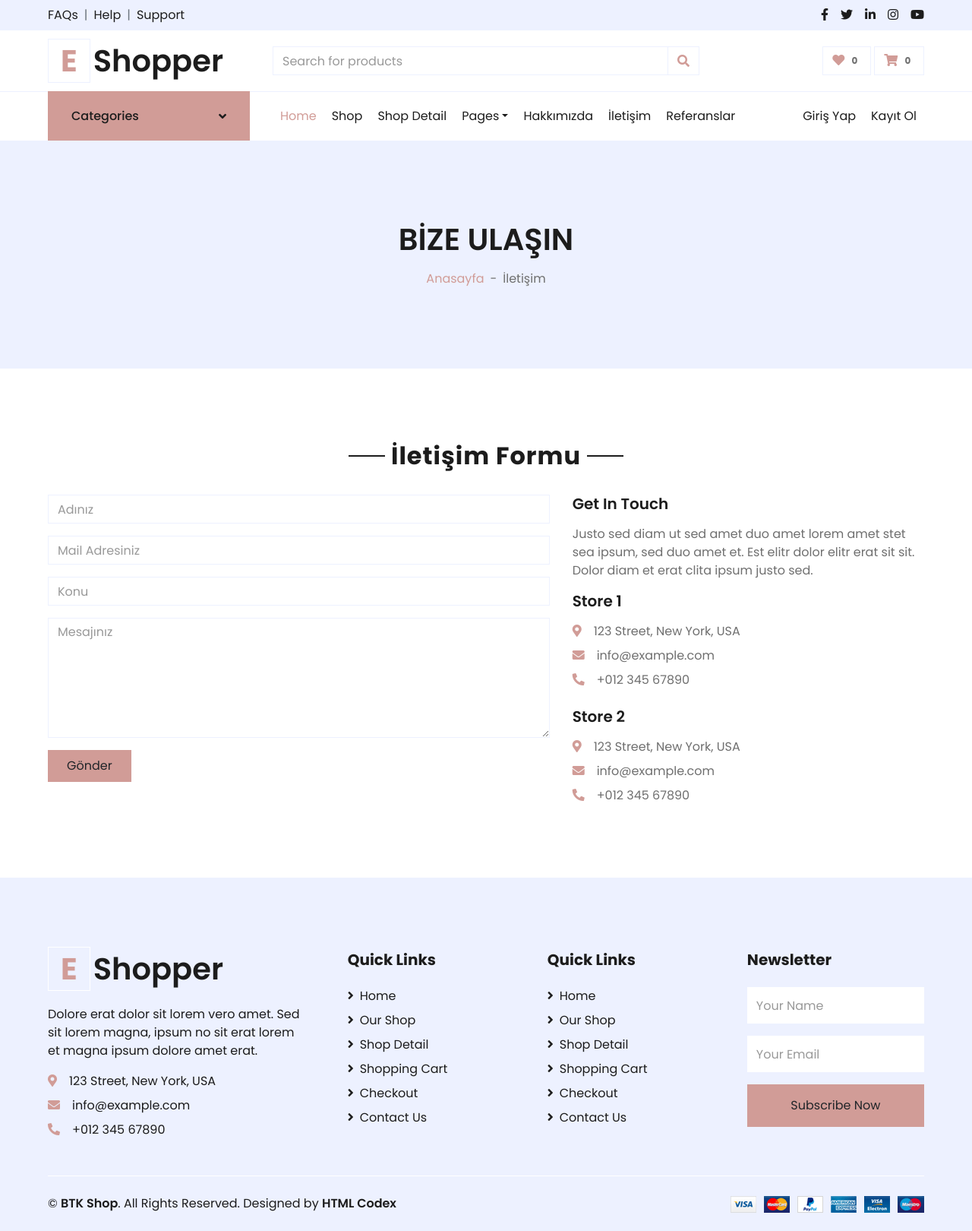
After one commit to mertalbahar/btkShop, a Django app: page /contact in a window 1280 px wide. The commit adds this page. Shown: the whole page at 76% size. Run offline with Django 4.2, Linux system fonts and the light colour scheme; some libraries are stand-ins or nearby versions.

Commit message:
Home app templates created. 1. Home index created with template. 2. Contact, about, reference created with template. 3. Category menu closed and slider removed except home page. 4. Navbar links activated.

```diff
--- /dev/null
+++ b/home/templates/home/contact.html
@@ -0,0 +1,75 @@
+{% extends "base.html" %}
+{% load static %}
+
+{% block content %}
+    <!-- Page Header Start -->
+    <div class="container-fluid bg-secondary mb-5">
+        <div class="d-flex flex-column align-items-center justify-content-center" style="min-height: 300px">
+            <h1 class="font-weight-semi-bold text-uppercase mb-3">Bize Ulaşın</h1>
+            <div class="d-inline-flex">
+                <p class="m-0"><a href="{% url 'home' %}">Anasayfa</a></p>
+                <p class="m-0 px-2">-</p>
+                <p class="m-0">İletişim</p>
+            </div>
+        </div>
+    </div>
+    <!-- Page Header End -->
+
+
+    <!-- Contact Start -->
+    <div class="container-fluid pt-5">
+        <div class="text-center mb-4">
+            <h2 class="section-title px-5"><span class="px-2">İletişim Formu</span></h2>
+        </div>
+        <div class="row px-xl-5">
+            <div class="col-lg-7 mb-5">
+                <div class="contact-form">
+                    <div id="success"></div>
+                    <form name="sentMessage" id="contactForm" novalidate="novalidate">
+                        <div class="control-group">
+                            <input type="text" class="form-control" id="name" placeholder="Adınız"
+                                required="required" data-validation-required-message="Please enter your name" />
+                            <p class="help-block text-danger"></p>
+                        </div>
+                        <div class="control-group">
+                            <input type="email" class="form-control" id="email" placeholder="Mail Adresiniz"
+                                required="required" data-validation-required-message="Please enter your email" />
+                            <p class="help-block text-danger"></p>
+                        </div>
+                        <div class="control-group">
+                            <input type="text" class="form-control" id="subject" placeholder="Konu"
+                                required="required" data-validation-required-message="Please enter a subject" />
+                            <p class="help-block text-danger"></p>
+                        </div>
+                        <div class="control-group">
+                            <textarea class="form-control" rows="6" id="message" placeholder="Mesajınız"
+                                required="required"
+                                data-validation-required-message="Please enter your message"></textarea>
+                            <p class="help-block text-danger"></p>
+                        </div>
+                        <div>
+                            <button class="btn btn-primary py-2 px-4" type="submit" id="sendMessageButton">Gönder</button>
+                        </div>
+                    </form>
+                </div>
+            </div>
+            <div class="col-lg-5 mb-5">
+                <h5 class="font-weight-semi-bold mb-3">Get In Touch</h5>
+                <p>Justo sed diam ut sed amet duo amet lorem amet stet sea ipsum, sed duo amet et. Est elitr dolor elitr erat sit sit. Dolor diam et erat clita ipsum justo sed.</p>
+                <div class="d-flex flex-column mb-3">
+                    <h5 class="font-weight-semi-bold mb-3">Store 1</h5>
+                    <p class="mb-2"><i class="fa fa-map-marker-alt text-primary mr-3"></i>123 Street, New York, USA</p>
+                    <p class="mb-2"><i class="fa fa-envelope text-primary mr-3"></i>info@example.com</p>
+                    <p class="mb-2"><i class="fa fa-phone-alt text-primary mr-3"></i>+012 345 67890</p>
+                </div>
+                <div class="d-flex flex-column">
+                    <h5 class="font-weight-semi-bold mb-3">Store 2</h5>
+                    <p class="mb-2"><i class="fa fa-map-marker-alt text-primary mr-3"></i>123 Street, New York, USA</p>
+                    <p class="mb-2"><i class="fa fa-envelope text-primary mr-3"></i>info@example.com</p>
+                    <p class="mb-0"><i class="fa fa-phone-alt text-primary mr-3"></i>+012 345 67890</p>
+                </div>
+            </div>
+        </div>
+    </div>
+    <!-- Contact End -->
+{% endblock content %}
--- a/home/urls.py
+++ b/home/urls.py
@@ -4,4 +4,7 @@ from . import views
 
 urlpatterns = [
     path('', views.index, name='home'),
+    path('contact', views.contact, name='contact'),
+    path('about', views.about, name='about'),
+    path('reference', views.reference, name='reference'),
 ]
--- a/home/views.py
+++ b/home/views.py
@@ -2,4 +2,28 @@ from django.shortcuts import render
 
 
 def index(request):
-    return render(request, 'home/index.html')
+    context = {
+        'page': 'home'
+    }
+    return render(request, 'home/index.html', context)
+
+
+def contact(request):
+    context = {
+        'page': 'contact'
+    }
+    return render(request, 'home/contact.html', context)
+
+
+def about(request):
+    context = {
+        'page': 'about'
+    }
+    return render(request, 'home/about.html', context)
+
+
+def reference(request):
+    context = {
+        'page': 'reference'
+    }
+    return render(request, 'home/reference.html', context)
--- a/templates/partials/_footer.html
+++ b/templates/partials/_footer.html
@@ -57,7 +57,7 @@
     <div class="row border-top border-light mx-xl-5 py-4">
         <div class="col-md-6 px-xl-0">
             <p class="mb-md-0 text-center text-md-left text-dark">
-                &copy; <a class="text-dark font-weight-semi-bold" href="#">Your Site Name</a>. All Rights Reserved. Designed
+                &copy; <a class="text-dark font-weight-semi-bold" href="#">BTK Shop</a>. All Rights Reserved. Designed
                 by
                 <a class="text-dark font-weight-semi-bold" href="https://htmlcodex.com">HTML Codex</a>
             </p>
--- a/templates/partials/_navbar.html
+++ b/templates/partials/_navbar.html
@@ -1,14 +1,22 @@
 {% load static %}
 
 <!-- Navbar Start -->
+{% if page == 'home' %}
     <div class="container-fluid mb-5">
+{% else %}
+    <div class="container-fluid">
+{% endif %}
     <div class="row border-top px-xl-5">
         <div class="col-lg-3 d-none d-lg-block">
             <a class="btn shadow-none d-flex align-items-center justify-content-between bg-primary text-white w-100" data-toggle="collapse" href="#navbar-vertical" style="height: 65px; margin-top: -1px; padding: 0 30px;">
                 <h6 class="m-0">Categories</h6>
                 <i class="fa fa-angle-down text-dark"></i>
             </a>
+            {% if page == 'home' %}
                 <nav class="collapse show navbar navbar-vertical navbar-light align-items-start p-0 border border-top-0 border-bottom-0" id="navbar-vertical">
+            {% else %}
+                <nav class="collapse position-absolute navbar navbar-vertical navbar-light align-items-start p-0 border border-top-0 border-bottom-0 bg-light" id="navbar-vertical" style="width: calc(100% - 30px); z-index: 1;">
+            {% endif %}
                 <div class="navbar-nav w-100 overflow-hidden" style="height: 410px">
                     <div class="nav-item dropdown">
                         <a href="#" class="nav-link" data-toggle="dropdown">Dresses <i class="fa fa-angle-down float-right mt-1"></i></a>
@@ -40,7 +48,7 @@
                 </button>
                 <div class="collapse navbar-collapse justify-content-between" id="navbarCollapse">
                     <div class="navbar-nav mr-auto py-0">
-                        <a href="index.html" class="nav-item nav-link active">Home</a>
+                        <a href="{% url 'home' %}" class="nav-item nav-link active">Home</a>
                         <a href="shop.html" class="nav-item nav-link">Shop</a>
                         <a href="detail.html" class="nav-item nav-link">Shop Detail</a>
                         <div class="nav-item dropdown">
@@ -50,14 +58,17 @@
                                 <a href="checkout.html" class="dropdown-item">Checkout</a>
                             </div>
                         </div>
-                        <a href="contact.html" class="nav-item nav-link">Contact</a>
+                        <a href="{% url 'about' %}" class="nav-item nav-link">Hakkımızda</a>
+                        <a href="{% url 'contact' %}" class="nav-item nav-link">İletişim</a>
+                        <a href="{% url 'reference' %}" class="nav-item nav-link">Referanslar</a>
                     </div>
                     <div class="navbar-nav ml-auto py-0">
-                        <a href="" class="nav-item nav-link">Login</a>
-                        <a href="" class="nav-item nav-link">Register</a>
+                        <a href="" class="nav-item nav-link">Giriş Yap</a>
+                        <a href="" class="nav-item nav-link">Kayıt Ol</a>
                     </div>
                 </div>
             </nav>
+            {% if page == 'home' %}
                 <div id="header-carousel" class="carousel slide" data-ride="carousel">
                     <div class="carousel-inner">
                         <div class="carousel-item active" style="height: 410px;">
@@ -92,6 +103,7 @@
                         </div>
                     </a>
                 </div>
+            {% endif %}
         </div>
     </div>
 </div>
```
Also changed, not shown: home/templates/home/about.html (added, +34 -0 lines), home/templates/home/reference.html (added, +34 -0 lines). Lines whose indentation alone changed are shown as unchanged.
